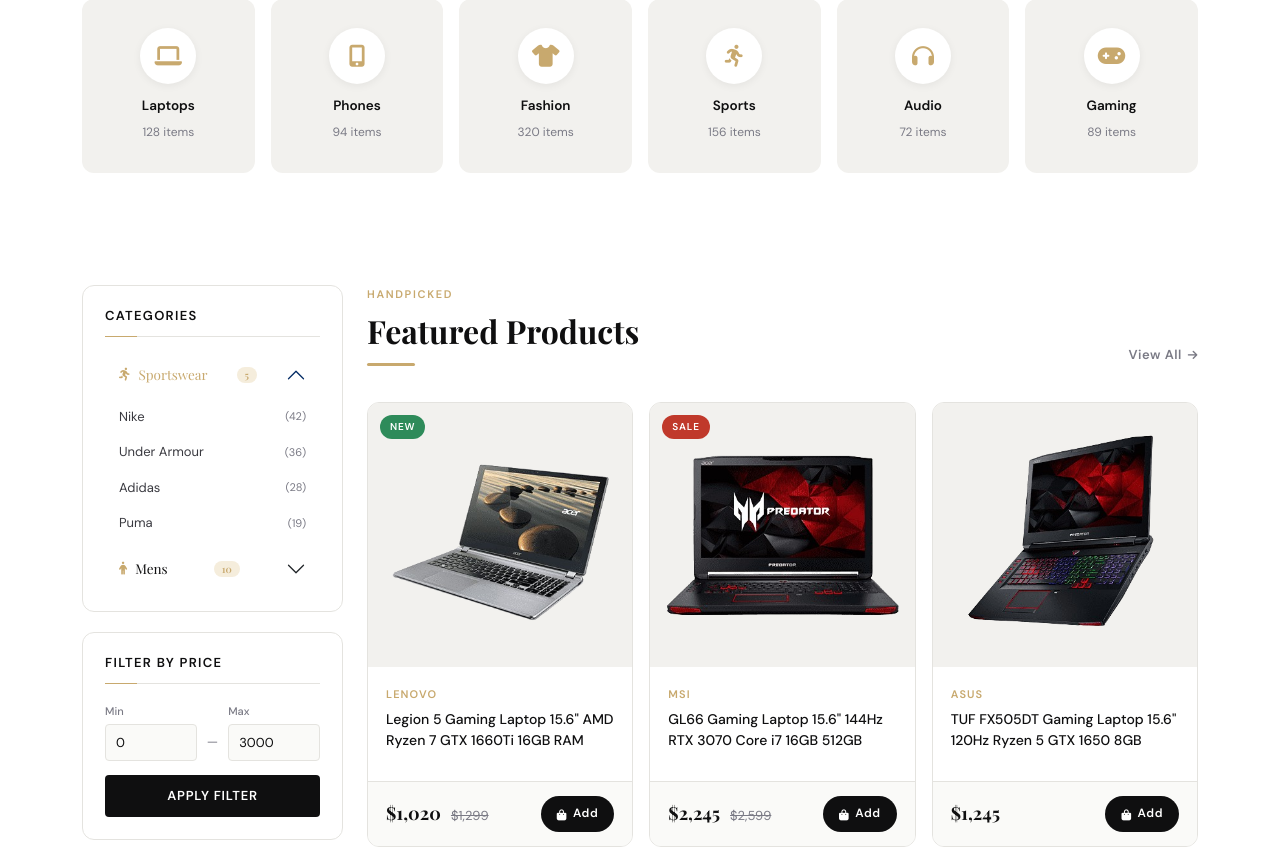
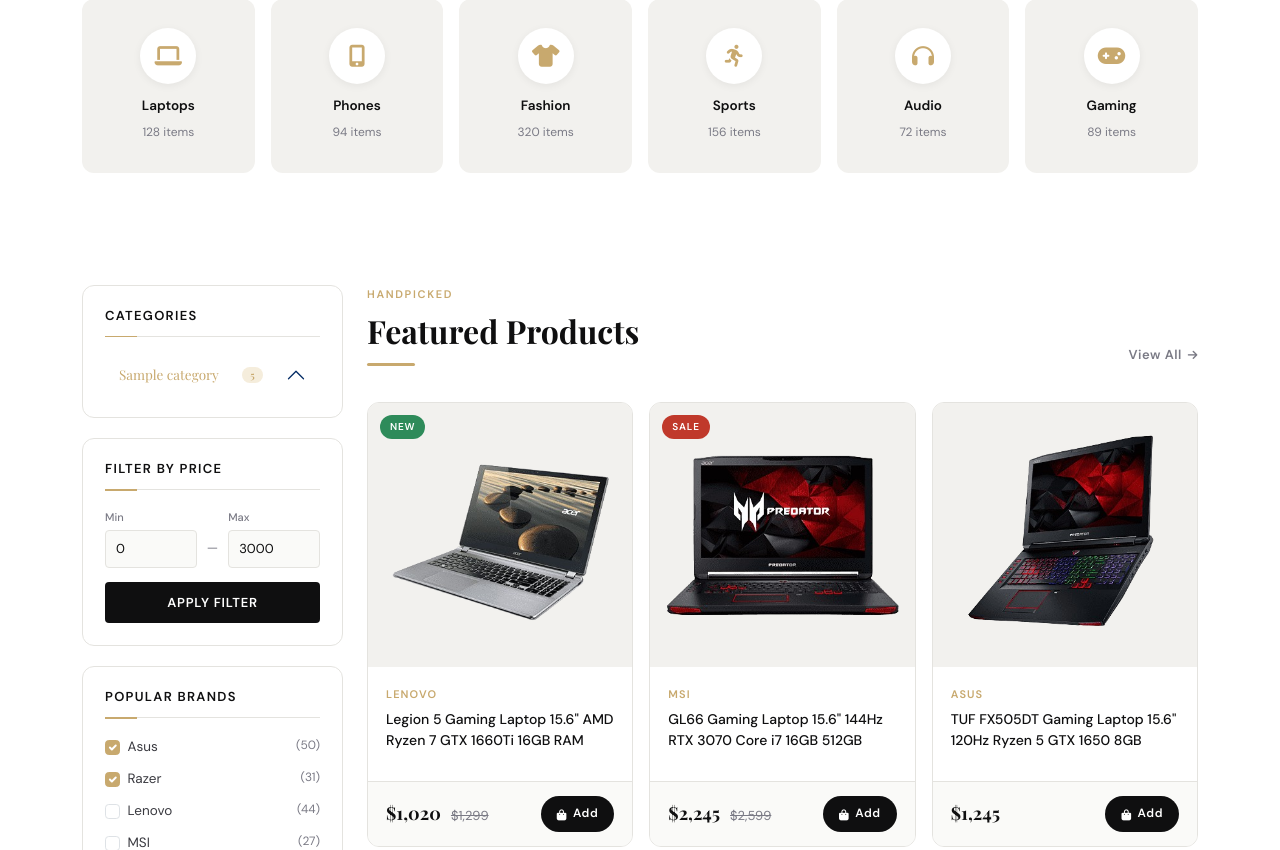
Before and after one commit to preetishashrestha/Ecommerce-Platform, a Django app: page / in a window 1280 px wide. Shown: the part 689-1539 px from the top of the page. Run offline with Django 5.2, Linux system fonts and the light colour scheme; tables that the repository leaves empty hold one stand-in row (values such as "Sample post").

Commit message:
Sub category resolved.

```diff
--- a/core/templates/core/index.html
+++ b/core/templates/core/index.html
@@ -129,37 +129,24 @@
                     <div class="sidebar-widget">
                         <h4 class="widget-title">Categories</h4>
                         <div class="accordion" id="catAccordion">
+                            {% for i in category %}
                             <div class="accordion-item">
                                 <h5 class="accordion-header">
-                                    <button class="accordion-button" type="button" data-bs-toggle="collapse" data-bs-target="#catSports">
-                                        <i class="fas fa-running me-2" style="color:var(--accent);font-size:13px"></i> Sportswear
+                                    <button class="accordion-button" type="button" data-bs-toggle="collapse" data-bs-target="#{{i.id}}">
+                                        {{i.title}}
                                         <span class="ms-auto badge" style="background:var(--accent-light);color:var(--accent);font-size:10px;font-weight:600;border-radius:50px;padding:3px 8px;">5</span>
                                     </button>
                                 </h5>
-                                <div id="catSports" class="accordion-collapse collapse show" data-bs-parent="#catAccordion">
+                                <div id="{{i.id}}" class="accordion-collapse collapse" data-bs-parent="#catAccordion">
                                     <div class="accordion-body px-0 py-1">
-                                        <a href="#" class="sub-cat-link"><span>Nike</span><span class="count">(42)</span></a>
-                                        <a href="#" class="sub-cat-link"><span>Under Armour</span><span class="count">(36)</span></a>
-                                        <a href="#" class="sub-cat-link"><span>Adidas</span><span class="count">(28)</span></a>
-                                        <a href="#" class="sub-cat-link"><span>Puma</span><span class="count">(19)</span></a>
+                                        {% for j in i.subcategory_set.all %}
+                                          <a href="#" class="sub-cat-link"><span>{{j.title}}</span><span class="count">(42)</span></a>
+                                        {% endfor %}
+
                                     </div>
                                 </div>
                             </div>
-                            <div class="accordion-item" style="margin-top:4px">
-                                <h5 class="accordion-header">
-                                    <button class="accordion-button collapsed" type="button" data-bs-toggle="collapse" data-bs-target="#catMens">
-                                        <i class="fas fa-male me-2" style="color:var(--accent);font-size:13px"></i> Mens
-                                        <span class="ms-auto badge" style="background:var(--accent-light);color:var(--accent);font-size:10px;font-weight:600;border-radius:50px;padding:3px 8px;">10</span>
-                                    </button>
-                                </h5>
-                                <div id="catMens" class="accordion-collapse collapse" data-bs-parent="#catAccordion">
-                                    <div class="accordion-body px-0 py-1">
-                                        <a href="#" class="sub-cat-link"><span>Fendi</span><span class="count">(24)</span></a>
-                                        <a href="#" class="sub-cat-link"><span>Gucci</span><span class="count">(18)</span></a>
-                                        <a href="#" class="sub-cat-link"><span>Versace</span><span class="count">(12)</span></a>
-                                    </div>
-                                </div>
-                            </div>
+                            {% endfor %}
                         </div>
                     </div>
 
--- a/core/views.py
+++ b/core/views.py
@@ -1,11 +1,13 @@
 from django.shortcuts import render
-from .models import OfferProduct
+from .models import OfferProduct, Category
 
 # Create your views here.
 def index(request):
     offer=OfferProduct.objects.filter(is_available=True)
+    category=Category.objects.all()
     context={
-        "offer":offer
+        "offer":offer,
+        "category":category
     }
     return render(request,'core/index.html',context)
 
```
